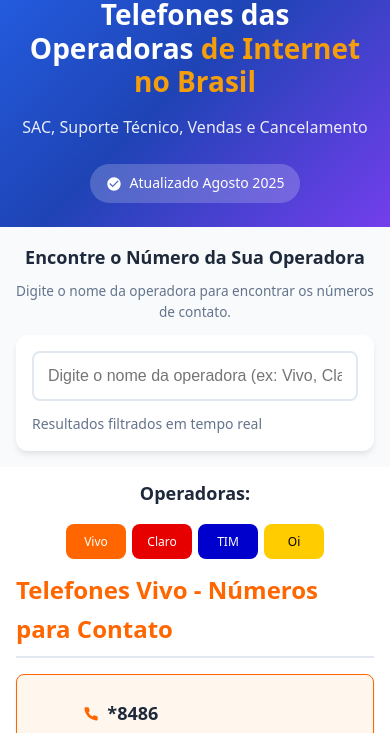
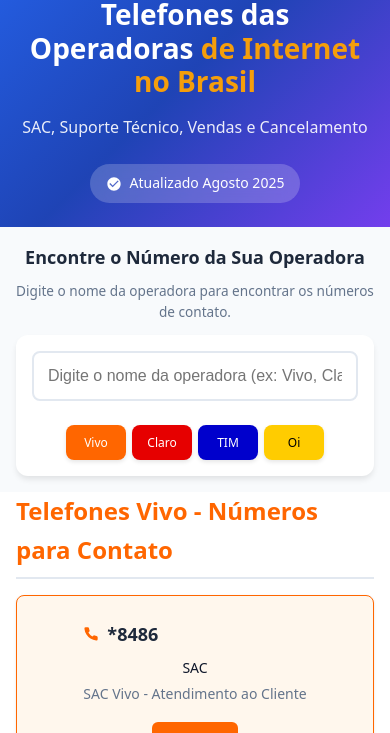
Before and after one commit to kevinteodoro/telefone, a plain HTML site: page index.html in a window 390 px wide. Shown: the part 90-823 px from the top of the page. Drawn offline with Linux system fonts and the light colour scheme.

Commit message:
edit home page, juntei os atalhos com a busca

```diff
--- a/index.html
+++ b/index.html
@@ -193,7 +193,7 @@
       border: 2px solid var(--border);
       border-radius: 8px;
       font-size: 1rem;
-      margin-bottom: 0.75rem;
+      margin-bottom: 1.25rem;
       transition: border-color 0.2s;
     }
 
@@ -207,25 +207,14 @@
       color: var(--muted-foreground);
     }
 
-    /* Navigation */
-    .nav-section {
-      padding: 1.5rem 0;
-      text-align: center;
-    }
-
-    .nav-title {
-      font-size: 1.125rem;
-      font-weight: 600;
-      margin-bottom: 1rem;
-      color: var(--operator-header);
-    }
-
+    /* Navigation Buttons */
     .nav-buttons {
       display: flex;
       flex-wrap: wrap;
       justify-content: center;
       gap: 0.75rem;
       align-items: center;
+      padding-top: 0.5rem;
     }
 
     .nav-button {
@@ -238,6 +227,7 @@
       min-width: 80px;
       text-align: center;
       flex: 0 0 auto;
+      box-shadow: 0 2px 4px rgba(0, 0, 0, 0.1);
     }
 
     .nav-button.vivo {
@@ -416,10 +406,6 @@
         padding: 1.5rem 0;
       }
 
-      .nav-section {
-        padding: 1rem 0;
-      }
-
       .search-box {
         padding: 1.25rem;
       }
@@ -431,6 +417,10 @@
       .search-description {
         font-size: 0.9rem;
         margin-bottom: 1rem;
+      }
+
+      .search-input {
+        margin-bottom: 1.25rem;
       }
     }
 
@@ -457,10 +447,6 @@
         padding: 1rem 0;
       }
 
-      .nav-section {
-        padding: 0.75rem 0;
-      }
-
       .search-box {
         padding: 1rem;
       }
@@ -472,6 +458,10 @@
       .search-description {
         font-size: 0.85rem;
         margin-bottom: 0.75rem;
+      }
+
+      .search-input {
+        margin-bottom: 1rem;
       }
     }
   </style>
@@ -560,21 +550,14 @@
               placeholder="Digite o nome da operadora (ex: Vivo, Claro, TIM, Oi...)"
               aria-label="Pesquisar operadora por nome"
             />
-            <p class="search-info">Resultados filtrados em tempo real</p>
+
+            <div class="nav-buttons">
+              <a href="#vivo" class="nav-button vivo">Vivo</a>
+              <a href="#claro" class="nav-button claro">Claro</a>
+              <a href="#tim" class="nav-button tim">TIM</a>
+              <a href="#oi" class="nav-button oi">Oi</a>
+            </div>
           </div>
-        </div>
-      </div>
-    </section>
-
-    <!-- Navigation -->
-    <section class="nav-section">
-      <div class="container">
-        <h3 class="nav-title">Operadoras:</h3>
-        <div class="nav-buttons">
-          <a href="#vivo" class="nav-button vivo">Vivo</a>
-          <a href="#claro" class="nav-button claro">Claro</a>
-          <a href="#tim" class="nav-button tim">TIM</a>
-          <a href="#oi" class="nav-button oi">Oi</a>
         </div>
       </div>
     </section>
```
